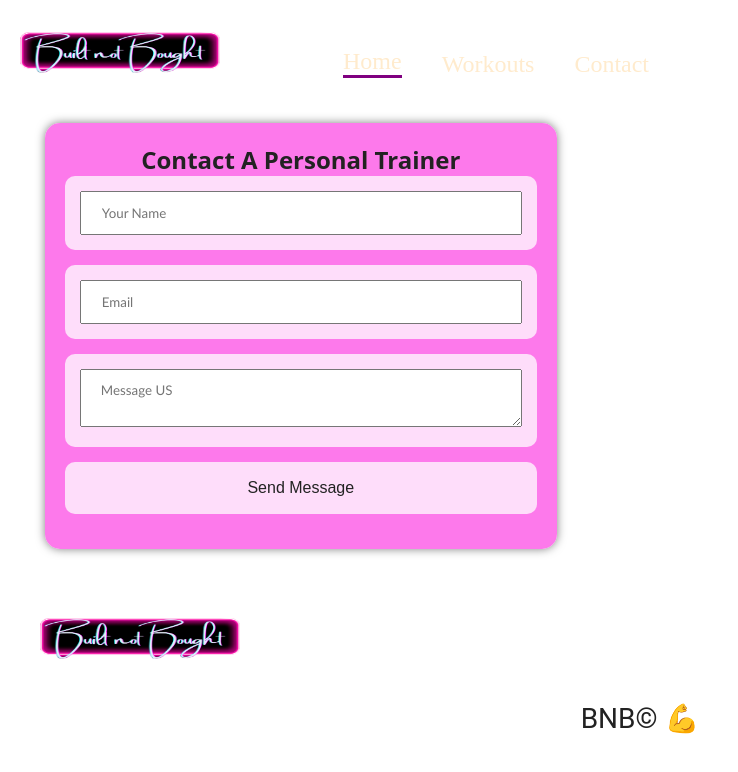
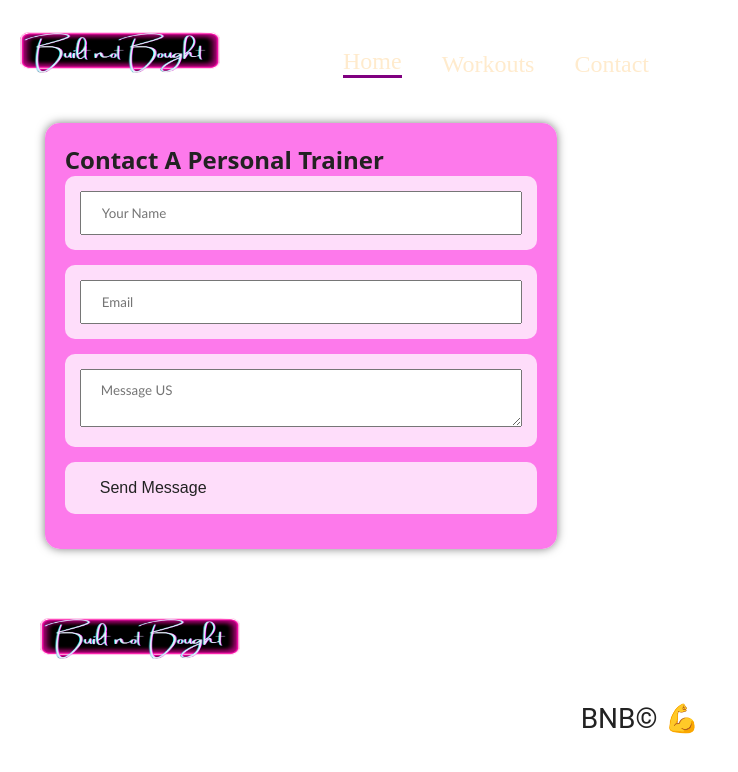
Before and after one commit to malakmarkus/Project-3, a React (Create React App) app in the folder builtnotbought/: page /src/pages/Contact.js in a window 1280 px wide. Shown: the top 772 px of the page, without its empty margins (0-738 px from the left). Built offline with nearby package versions, Linux system fonts and the light colour scheme.

Commit message:
pulling to update contactform

```diff
--- a/builtnotbought/src/App.css
+++ b/builtnotbought/src/App.css
@@ -30,18 +30,6 @@ a {
 }
 
 .PT-form {
-
-  text-align: center;
-   text-align: center;
-   border: 3px solid var(--secondary-color);
-    background-color: rgba(255, 225, 56, 0.8);
-    padding: 20px;
-    color: var(--secondary-color);
-    width: 40%;
-    margin: 3.5%;
-    border-radius: 15px;
-    box-shadow: 0 0 10px rgba(0, 0, 0, 0.5);
-
   border: 3px solid var(--secondary-color);
   background-color: rgba(253, 119, 235, 0.986);
   padding: 20px;
@@ -58,13 +46,6 @@ a {
   background-color: var(--tertiary-color);
 }
 
-.hero-form h3 {
-  font-size: 24px;
-  margin: 0;
-}
-.hero-form p {
-  margin: 5px 0 15px 0;
-}
 
 .form-input {
   border: 1px solid var(--secondary-color);
@@ -95,7 +76,7 @@ a {
 }
 
 .PT-form textarea {
-    width: 100%;
+   width: 100%;
     padding: 12px 20px;
     margin: 8px 0;
     box-sizing: border-box;
```
